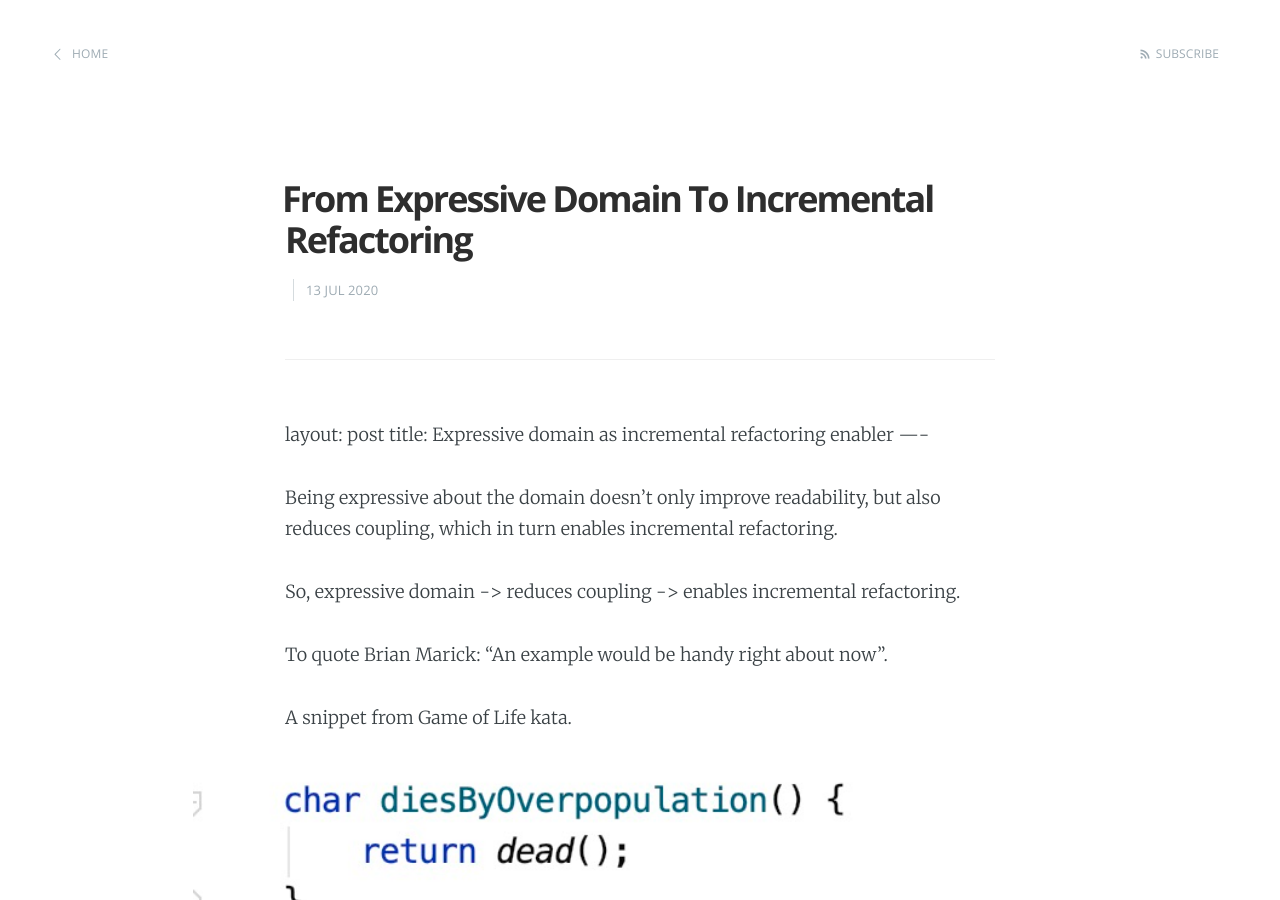
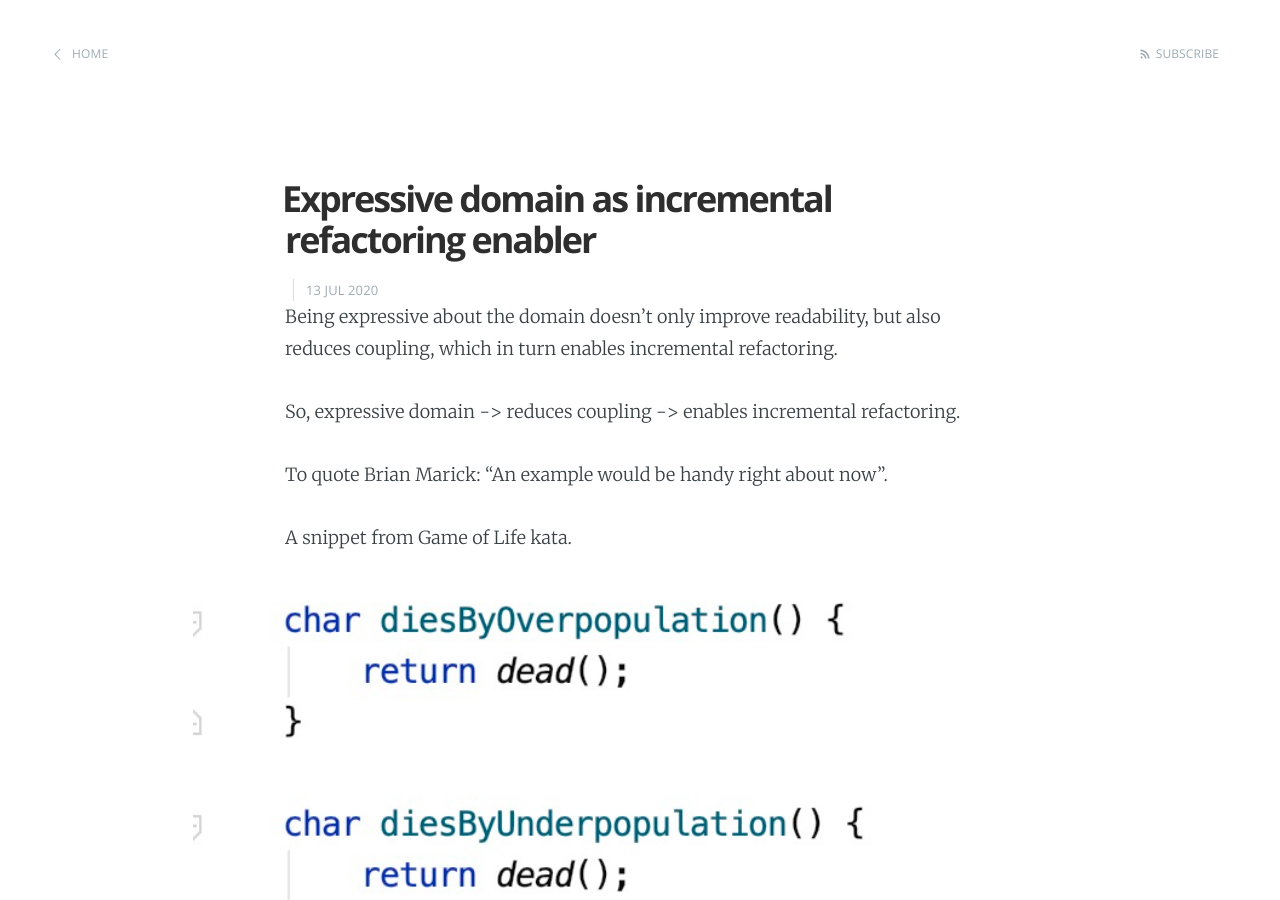
Before and after one commit to dragan-stepanovic/dragan-stepanovic.github.io, a Jekyll site: the page built from _posts/2020-07-13-from-expressive-domain-to-incremental-refactoring.md, in a window 1280 px wide and 900 px high. Built offline with Jekyll 4.4.1, drawn with Linux system fonts in a browser that asks for light colours; our own code applies the rules of GitHub Pages for plain Markdown files.

Commit message:
Update 2020-07-13-from-expressive-domain-to-incremental-refactoring.md

```diff
--- a/_posts/2020-07-13-from-expressive-domain-to-incremental-refactoring.md
+++ b/_posts/2020-07-13-from-expressive-domain-to-incremental-refactoring.md
@@ -1,7 +1,7 @@
 ---
 layout: post
-title: Expressive domain as incremental refactoring enabler
-----
+title: "Expressive domain as incremental refactoring enabler"
+---
 
 Being expressive about the domain doesn't only improve readability, but also reduces coupling, which in turn enables incremental refactoring.
 
```
